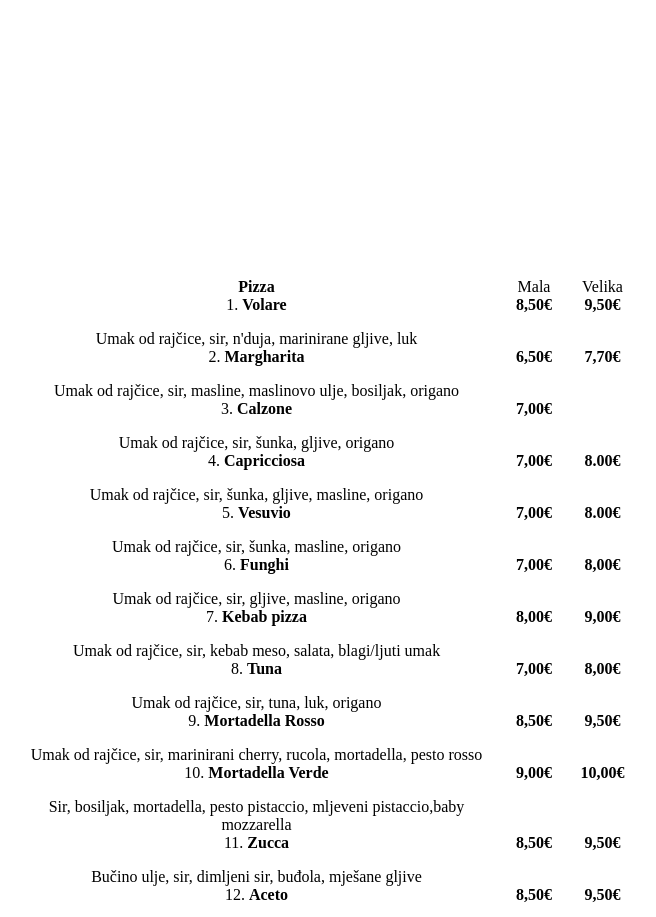
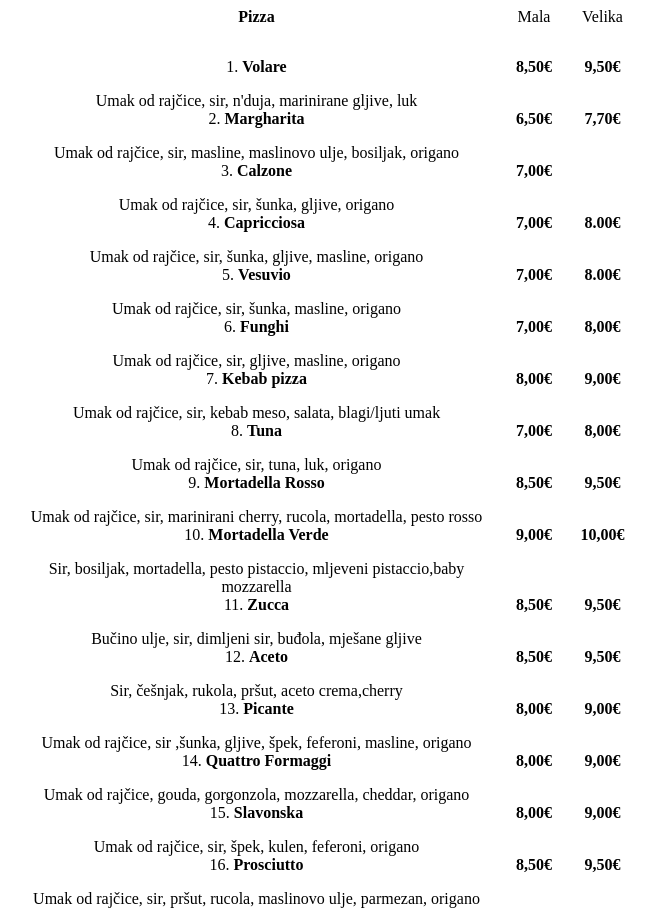
Before and after one commit to volareqr/volareqr.github.io, a plain HTML site: page index.html in a window 1280 px wide. Shown: the top 917 px of the page, without its empty margins (315-971 px from the left). Drawn offline with Linux system fonts and the light colour scheme.

Commit message:
Add files via upload

```diff
--- a/index.html
+++ b/index.html
@@ -1,7 +1,7 @@
 <div align="center">
     <table border="0" cellspacing="0" cellpadding="0">
         <tbody>
-            <tr>
+            <tr height="50">
                 <td width="487" valign="top">
                     <p align="center">
                         <strong>Pizza</strong>
@@ -18,7 +18,7 @@
                     </p>
                 </td>
             </tr>
-            <tr>
+            <tr height="50">
                 <td width="487" valign="top">
                     <p align="center">
                         1. <strong>Volare</strong>
@@ -37,9 +37,8 @@
                         <strong>9,50€</strong>
                     </p>
                 </td>
-		<br>
-            </tr>
-            <tr>
+            </tr>
+            <tr height="50">
                 <td width="487" valign="top">
                     <p align="center">
                         2. <strong>Margharita</strong>
@@ -59,10 +58,8 @@
                         <strong>7,70€</strong>
                     </p>
                 </td>
-
-            </tr>
-<br>
-            <tr>
+            </tr>
+            <tr height="50">
                 <td width="487" valign="top">
                     <p align="center">
                         3. <strong>Calzone</strong>
@@ -83,8 +80,8 @@
                 </td>
 
             </tr>
-<br>
-            <tr>
+
+            <tr height="50">
                 <td width="487" valign="top">
                     <p align="center">
                         4. <strong>Capricciosa</strong>
@@ -105,8 +102,8 @@
                 </td>
 
             </tr>
-<br>
-            <tr>
+
+            <tr height="50">
                 <td width="487" valign="top">
                     <p align="center">
                         5. <strong>Vesuvio</strong>
@@ -127,8 +124,8 @@
                 </td>
 
             </tr>
-<br>
-            <tr>
+
+            <tr height="50">
                 <td width="487" valign="top">
                     <p align="center">
                         6. <strong>Funghi</strong>
@@ -149,8 +146,8 @@
                 </td>
 
             </tr>
-<br>
-            <tr>
+
+            <tr height="50">
                 <td width="487" valign="top">
                     <p align="center">
                         7. <strong>Kebab pizza</strong>
@@ -172,8 +169,8 @@
                 </td>
 
             </tr>
-<br>
-            <tr>
+
+            <tr height="50">
                 <td width="487" valign="top">
                     <p align="center">
                         8. <strong>Tuna</strong>
@@ -194,8 +191,8 @@
                 </td>
 
             </tr>
-<br>
-            <tr>
+
+            <tr height="50">
                 <td width="487" valign="top">
                     <p align="center">
                         9. <strong>Mortadella Rosso</strong>
@@ -217,8 +214,8 @@
                 </td>
 
             </tr>
-<br>
-            <tr>
+
+            <tr height="50">
                 <td width="487" valign="top">
                     <p align="center">
                         10. <strong>Mortadella Verde</strong>
@@ -240,8 +237,8 @@
                 </td>
 
             </tr>
-<br>
-            <tr>
+
+            <tr height="50">
                 <td width="487" valign="top">
                     <p align="center">
                         11. <strong>Zucca</strong>
@@ -263,8 +260,8 @@
                 </td>
 
             </tr>
-<br>
-            <tr>
+
+            <tr height="50">
                 <td width="487" valign="top">
                     <p align="center">
                         12. <strong>Aceto</strong>
@@ -285,8 +282,8 @@
                 </td>
 
             </tr>
-<br>
-            <tr>
+
+            <tr height="50">
                 <td width="487" valign="top">
                     <p align="center">
                         13. <strong>Picante</strong>
@@ -308,8 +305,8 @@
                 </td>
 
             </tr>
-<br>
-            <tr>
+
+            <tr height="50">
                 <td width="487" valign="top">
                     <p align="center">
                         14. <strong>Quattro Formaggi</strong>
@@ -331,8 +328,8 @@
                 </td>
 
             </tr>
-<br>
-            <tr>
+
+            <tr height="50">
                 <td width="487" valign="top">
                     <p align="center">
                         15. <strong>Slavonska</strong>
@@ -353,8 +350,8 @@
                 </td>
 
             </tr>
-<br>
-            <tr>
+
+            <tr height="50">
                 <td width="487" valign="top">
                     <p align="center">
                         16. <strong>Prosciutto</strong>
@@ -395,7 +392,7 @@
     <img
         width="272"
         height="243"
-        src="file:///C:/Users/Tkalec/AppData/Local/Temp/msohtmlclip1/01/clip_image001.png"
+        src="pizza.svg"
     />
 </p>
 <p align="center">
```
